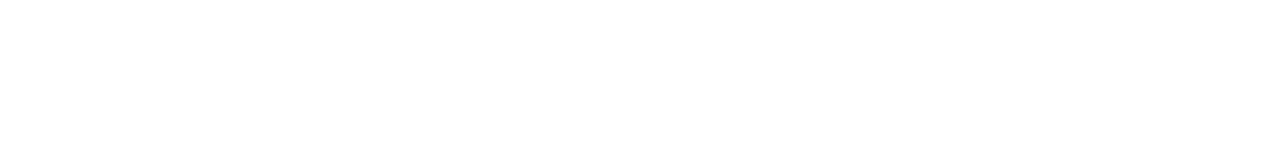
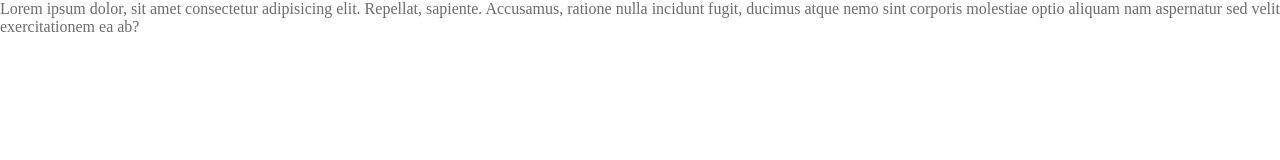
Before and after one commit to AndreTrevizam/projeto-travelgram, a plain HTML site: page index.html in a window 1280 px wide. Drawn offline with Linux system fonts and the light colour scheme.

Commit message:
initial style guide

```diff
--- a/index.html
+++ b/index.html
@@ -7,6 +7,8 @@
   <link rel="stylesheet" href="./styles/index.css">
 </head>
 <body>
-
+  <p>
+    Lorem ipsum dolor, sit amet consectetur adipisicing elit. Repellat, sapiente. Accusamus, ratione nulla incidunt fugit, ducimus atque nemo sint corporis molestiae optio aliquam nam aspernatur sed velit exercitationem ea ab?
+  </p>
 </body>
 </html>
--- a/styles/global.css
+++ b/styles/global.css
@@ -3,3 +3,18 @@
   padding: 0;
   box-sizing: border-box;
 }
+
+:root{
+  --brand-color: #EF5F4C;
+  --shape-transparency: #ffffff8f;
+  --skeleton-color: #D9D9D9;
+  --surface-color: #F5F5F5;
+  --background-color: #FFFFFF;
+  --text-color-primary: #313131;
+  --text-color-secondary: #6C6C6C;
+}
+
+body{
+  color: var(--text-color-secondary);
+  background-color: var(--background-color);
+}
```
Also changed, not shown: assets/AirplaneTilt.svg (added), assets/Image 01.png (added), assets/Image 02.png (added), assets/Image 03.png (added), assets/Image 04.png (added), assets/Image 05.png (added), assets/Image 06.png (added), assets/Image 07.png (added), assets/Image 08.png (added), assets/Image 09.png (added), assets/Image 10.png (added), assets/Image 11.png (added), assets/Image.svg (added), assets/Logo.svg (added), 2 more files, 1 other file.
